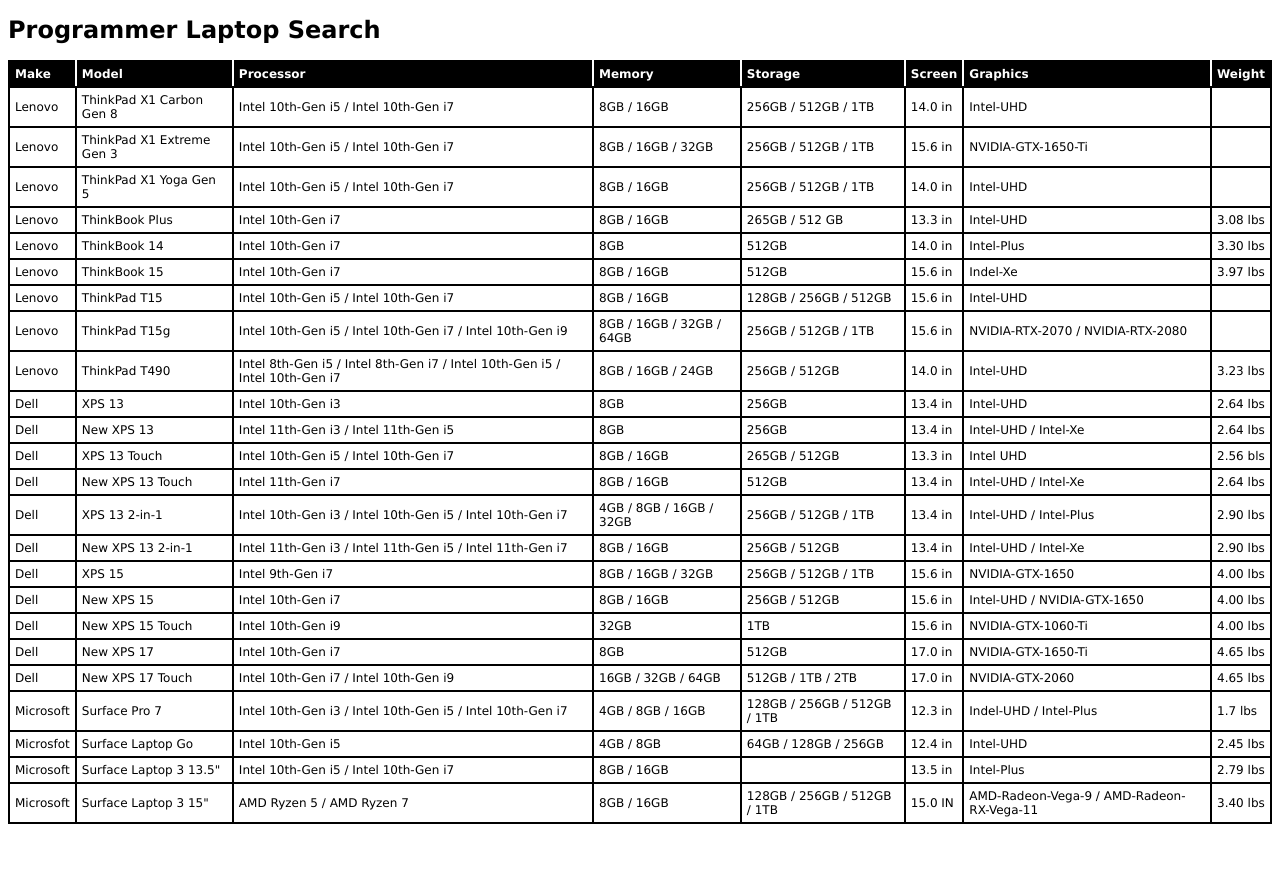
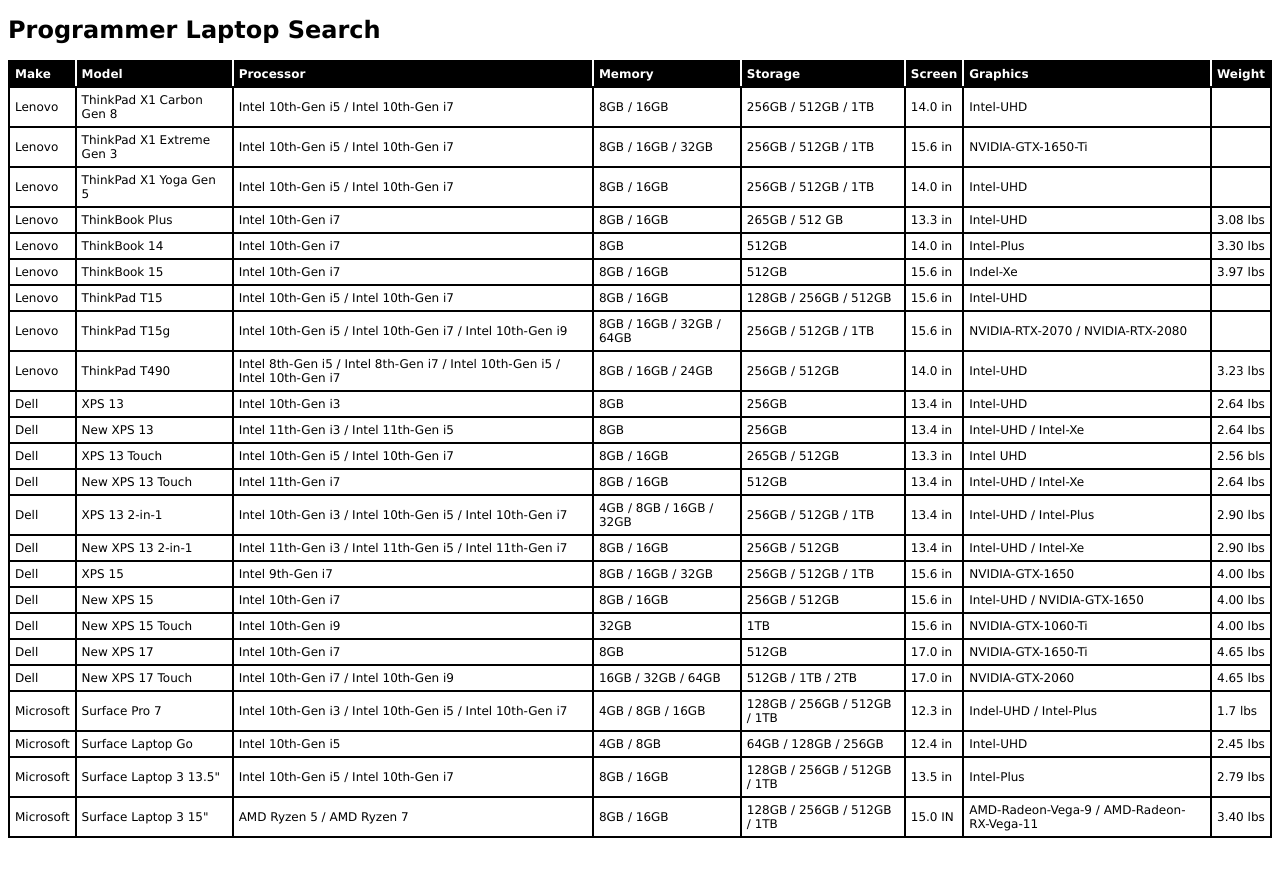
Before and after one commit to brainary/laptop-search, a Jekyll site: the page built from index.html, in a window 1280 px wide. Shown: the top 877 px of the page. Built offline with Jekyll 4.4.1, drawn with Linux system fonts in a browser that asks for light colours.

Commit message:
Corrected Microsoft laptops

```diff
--- a/_data/laptops.yml
+++ b/_data/laptops.yml
@@ -342,7 +342,7 @@
   weight: 1.7 lbs
 
 - model: Surface Laptop Go
-  make: Microsfot
+  make: Microsoft
   processor:
     - Intel 10th-Gen i5
   memory:
@@ -366,7 +366,10 @@
     - 8GB
     - 16GB
   storage:
-
+    - 128GB
+    - 256GB
+    - 512GB
+    - 1TB
   screen: 13.5 in
   graphics:
     - Intel-Plus
```
